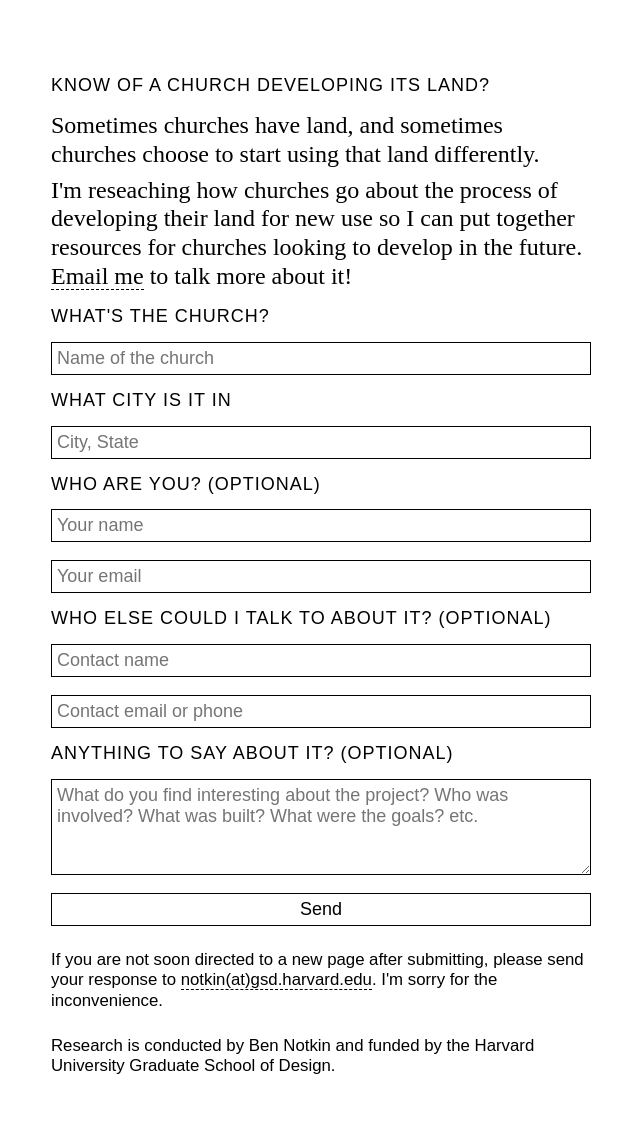
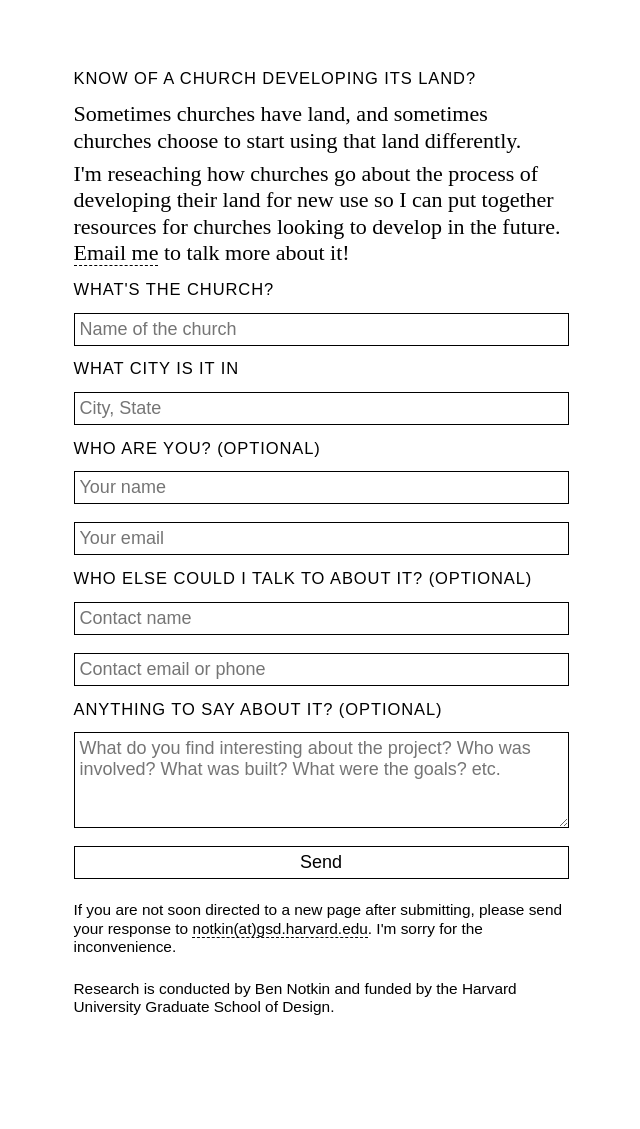
Before and after one commit to bennotkin/bennotkin.github.io, a Jekyll site: the page church-land.html, which Jekyll copies as it is, in a window 1280 px wide. Shown: the whole page, without its empty margins (319-959 px from the left). Built offline with Jekyll 4.4.1, drawn with Linux system fonts in a browser that asks for light colours; after the commit the page ends 1065 px from its top, so only the background shows below that.

Commit message:
hopefully more mobile responsive now
fixed typo in aspect-ratio and added mobile max-width

```diff
--- a/css/churchlandstyle.css
+++ b/css/churchlandstyle.css
@@ -1,11 +1,12 @@
 body {
-  font-size: 24;
+  font-size: 20;
   font-kerning: normal;
   padding: 3ch;
   margin: 0 auto;
   display: grid;
   grid-template-rows: 1em auto 2em;
-  height: 90vh
+  height: 90vh;
+  max-width: 45ch;
 }
 
 p {
@@ -75,9 +76,9 @@ button:hover {font-style:italic}
 .topbox {grid-row:1/1;}
 .botbox {grid-row:3/3;}
 
-@media screen and (min-aspect-ratiO: 5/6) {
+@media screen and (min-aspect-ratio: 5/6) {
   body {
     max-width: 45ch;
-    font-size: 24;
+    font-size: 22;
   }
 }
```
